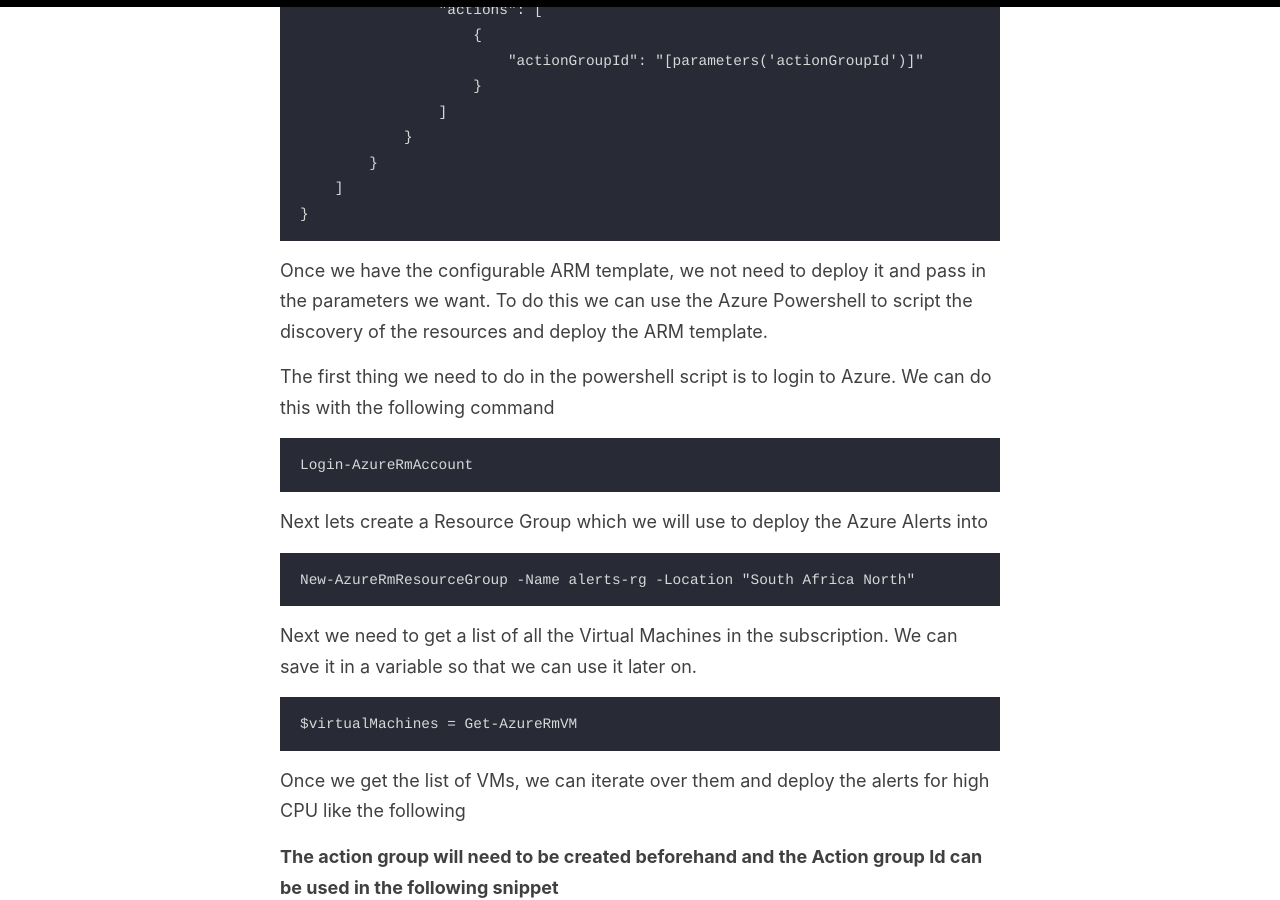
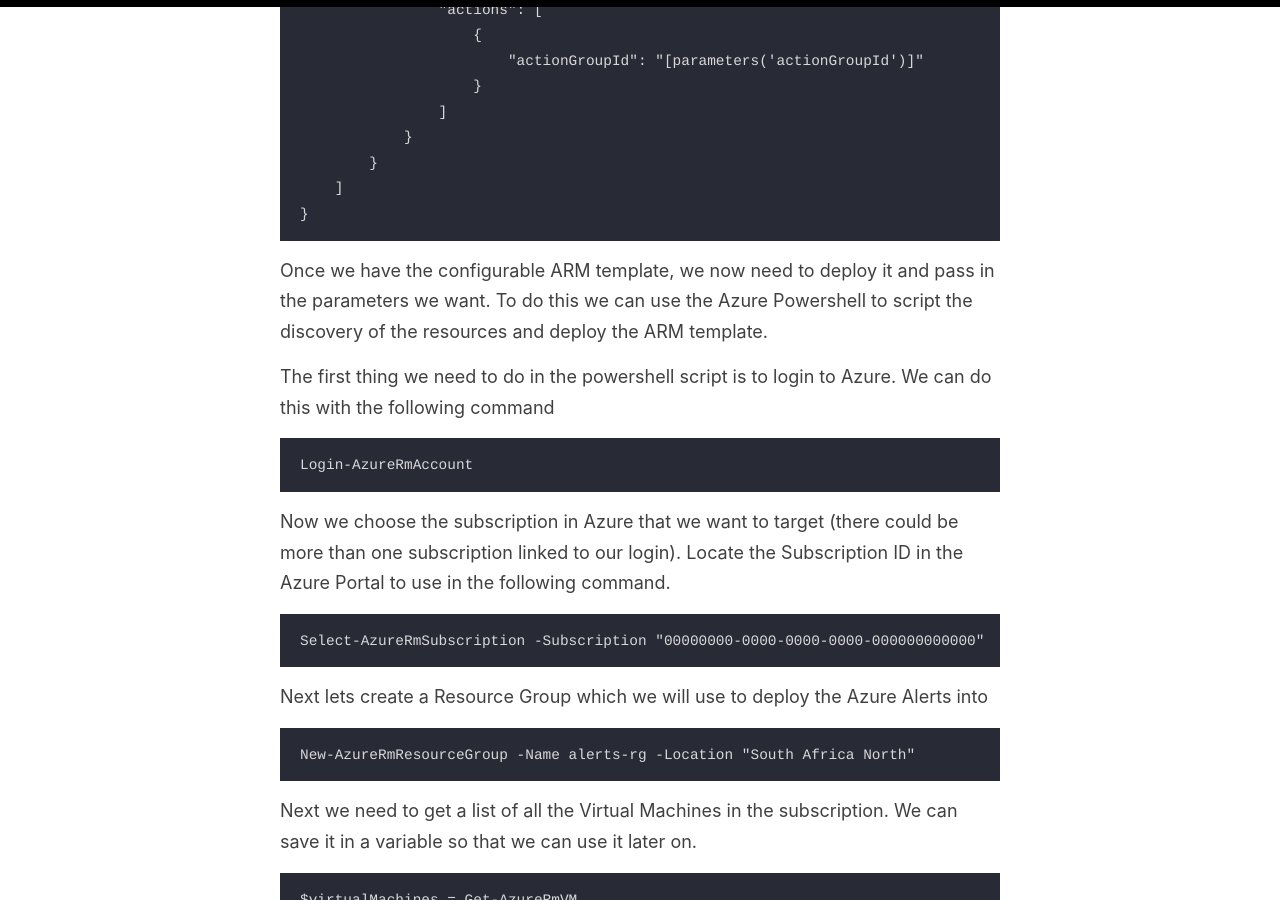
Before and after one commit to RonaldMariah/ronaldmariah.github.io, a Jekyll site: the page built from _posts/2019-12-10-azure-arm-powershell.md, in a window 1280 px wide and 900 px high, scrolled down 6103 px. Built offline with Jekyll 4.4.1, drawn with Linux system fonts in a browser that asks for light colours; our own code applies the rules of GitHub Pages for plain Markdown files.

Commit message:
Updated post to include choosing the Azure subscription after login.

````diff
--- a/_posts/2019-12-10-azure-arm-powershell.md
+++ b/_posts/2019-12-10-azure-arm-powershell.md
@@ -211,13 +211,19 @@ Save the following file as **alert_deployment.json**
 }
 ```
 
-Once we have the configurable ARM template, we not need to deploy it and pass in the parameters we want. To do this we can use the Azure Powershell to script the discovery of the resources and deploy the ARM template.
+Once we have the configurable ARM template, we now need to deploy it and pass in the parameters we want. To do this we can use the Azure Powershell to script the discovery of the resources and deploy the ARM template.
 
 The first thing we need to do in the powershell script is to login to Azure.
 We can do this with the following command
 
 ```
 Login-AzureRmAccount
+```
+
+Now we choose the subscription in Azure that we want to target (there could be more than one subscription linked to our login). Locate the Subscription ID in the Azure Portal to use in the following command.
+
+```
+Select-AzureRmSubscription -Subscription "00000000-0000-0000-0000-000000000000"
 ```
 
 Next lets create a Resource Group which we will use to deploy the Azure Alerts into
````
